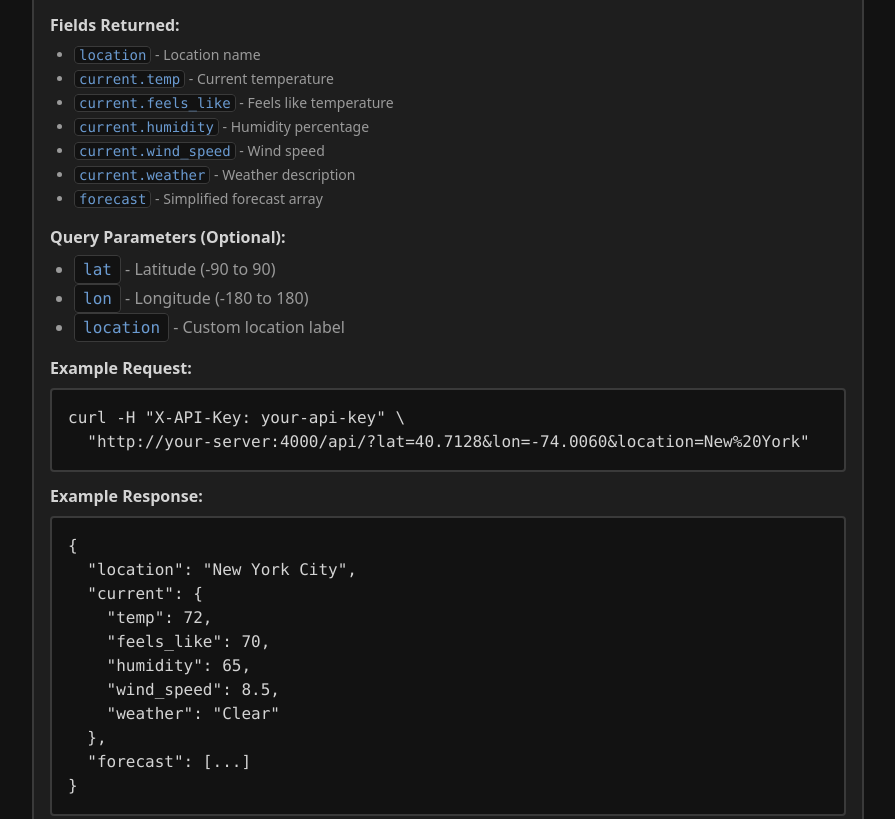
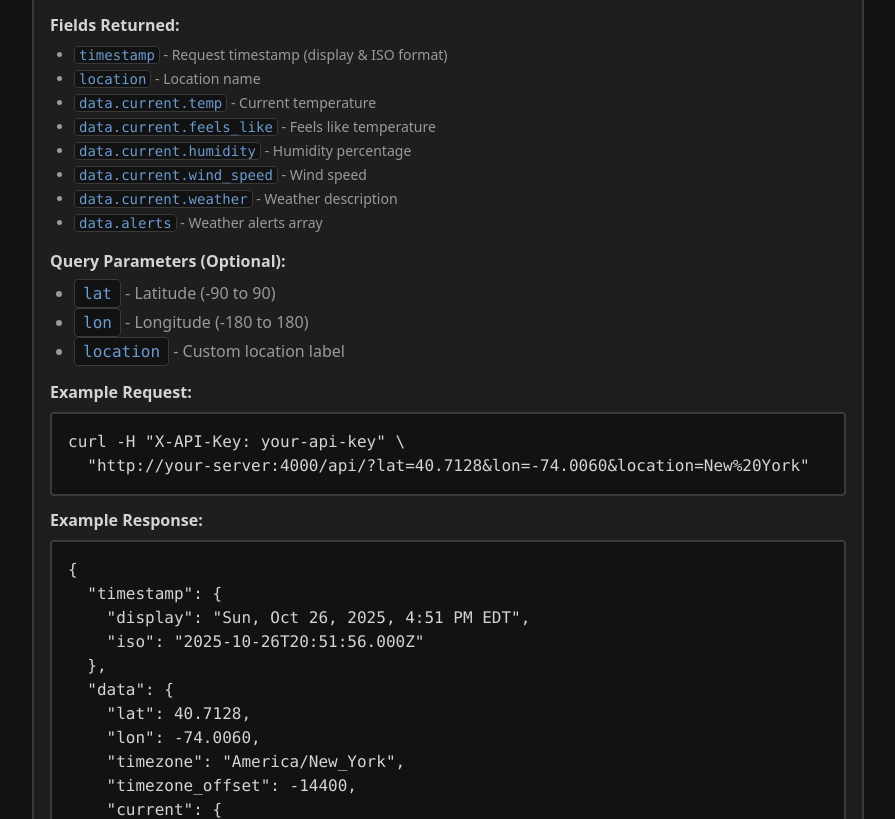
Before and after one commit to scottscharl/weather-api-v2, a website: page public/index.html in a window 1280 px wide. Shown: the part 2134-2953 px from the top of the page, without its empty margins (192-1087 px from the left). Drawn offline with nearby package versions, Linux system fonts and the light colour scheme.

Commit message:
updated homepage and README

```diff
--- a/public/index.html
+++ b/public/index.html
@@ -376,6 +376,13 @@ npm start</code></pre>
             <li>
               <code
                 class="bg-slate-bg px-1 border border-slate-border rounded text-slate-accent"
+                >timestamp</code
+              >
+              - Request timestamp (display & ISO format)
+            </li>
+            <li>
+              <code
+                class="bg-slate-bg px-1 border border-slate-border rounded text-slate-accent"
                 >location</code
               >
               - Location name
@@ -383,44 +390,44 @@ npm start</code></pre>
             <li>
               <code
                 class="bg-slate-bg px-1 border border-slate-border rounded text-slate-accent"
-                >current.temp</code
+                >data.current.temp</code
               >
               - Current temperature
             </li>
             <li>
               <code
                 class="bg-slate-bg px-1 border border-slate-border rounded text-slate-accent"
-                >current.feels_like</code
+                >data.current.feels_like</code
               >
               - Feels like temperature
             </li>
             <li>
               <code
                 class="bg-slate-bg px-1 border border-slate-border rounded text-slate-accent"
-                >current.humidity</code
+                >data.current.humidity</code
               >
               - Humidity percentage
             </li>
             <li>
               <code
                 class="bg-slate-bg px-1 border border-slate-border rounded text-slate-accent"
-                >current.wind_speed</code
+                >data.current.wind_speed</code
               >
               - Wind speed
             </li>
             <li>
               <code
                 class="bg-slate-bg px-1 border border-slate-border rounded text-slate-accent"
-                >current.weather</code
+                >data.current.weather</code
               >
               - Weather description
             </li>
             <li>
               <code
                 class="bg-slate-bg px-1 border border-slate-border rounded text-slate-accent"
-                >forecast</code
+                >data.alerts</code
               >
-              - Simplified forecast array
+              - Weather alerts array
             </li>
           </ul>
 
@@ -461,15 +468,39 @@ npm start</code></pre>
           <pre
             class="bg-slate-bg border-2 border-slate-border p-4 overflow-x-auto rounded"
           ><code class="text-slate-text">{
-  "location": "New York City",
-  "current": {
-    "temp": 72,
-    "feels_like": 70,
-    "humidity": 65,
-    "wind_speed": 8.5,
-    "weather": "Clear"
+  "timestamp": {
+    "display": "Sun, Oct 26, 2025, 4:51 PM EDT",
+    "iso": "2025-10-26T20:51:56.000Z"
   },
-  "forecast": [...]
+  "data": {
+    "lat": 40.7128,
+    "lon": -74.0060,
+    "timezone": "America/New_York",
+    "timezone_offset": -14400,
+    "current": {
+      "dt": 1761511916,
+      "sunrise": 1761479931,
+      "sunset": 1761518035,
+      "temp": 54.46,
+      "feels_like": 51.67,
+      "pressure": 1028,
+      "humidity": 44,
+      "dew_point": 33.03,
+      "uvi": 0.69,
+      "clouds": 0,
+      "visibility": 10000,
+      "wind_speed": 11.5,
+      "wind_deg": 70,
+      "weather": {
+        "id": 800,
+        "main": "Clear",
+        "description": "clear sky",
+        "icon": "01d"
+      }
+    },
+    "alerts": []
+  },
+  "location": "New York City"
 }</code></pre>
         </div>
 
```
Also changed, not shown: README.md.
